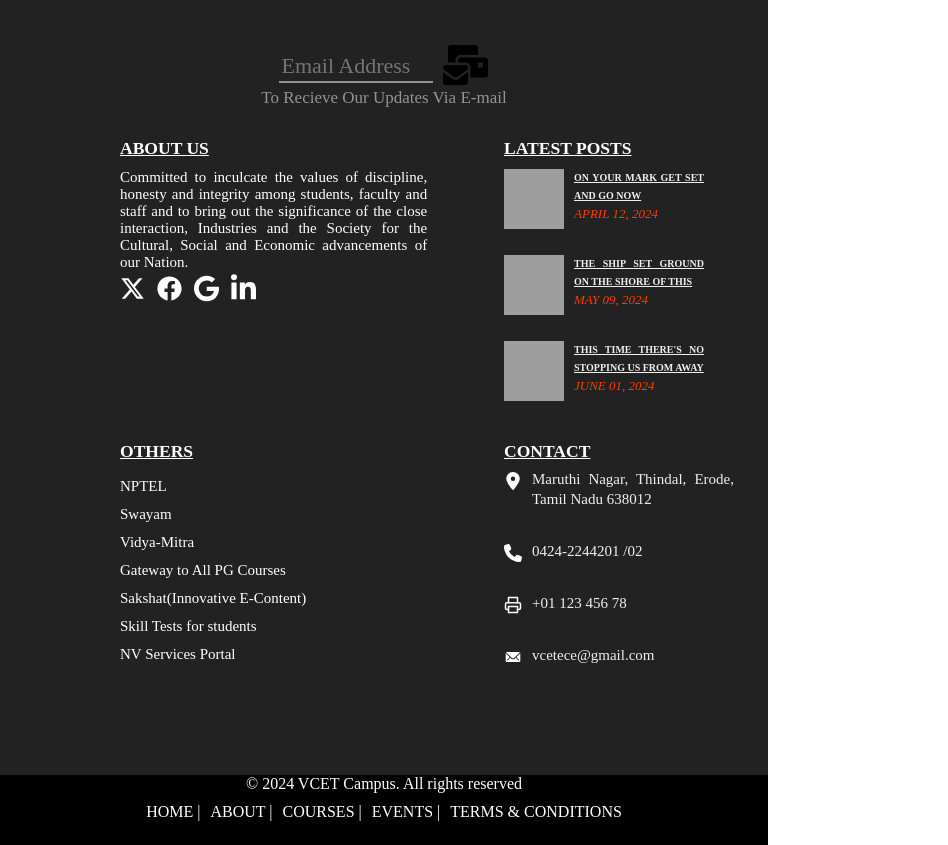
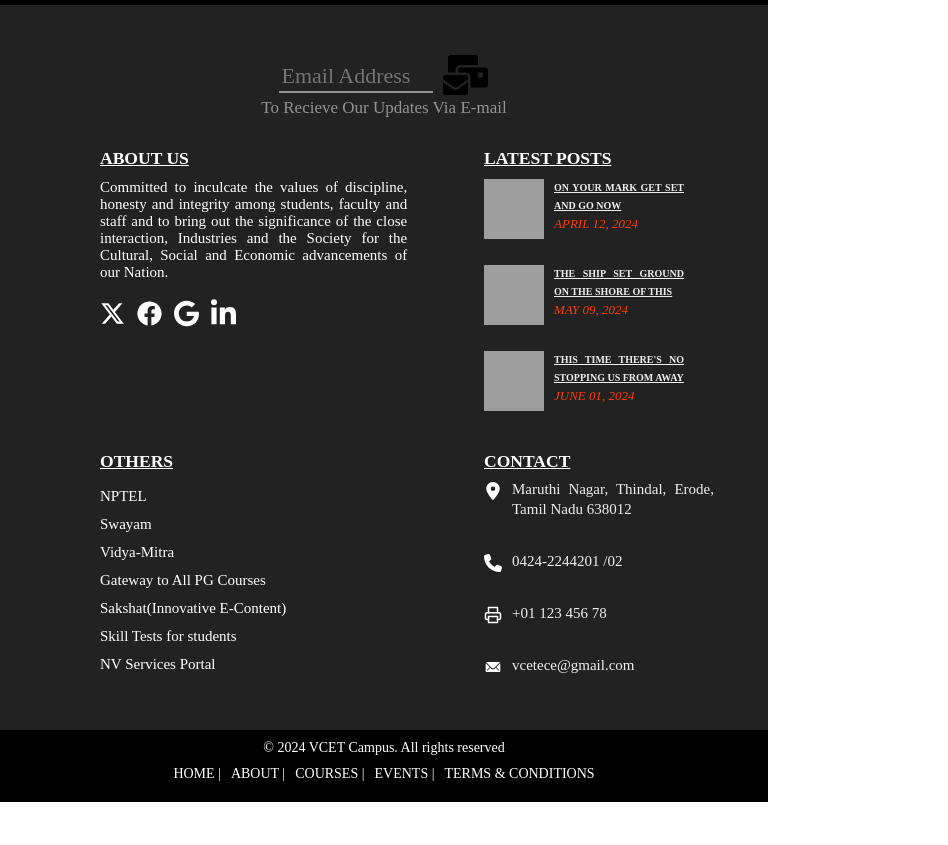
Before and after one commit to gowtham-rajkumar/vcet-website-fe, a React (Create React App) app: page / in a window 768 px wide. Shown: the part 3180-4025 px from the top of the page, 948 px wide, since content can reach past the window. After the commit the page ends 3982 px from the top, so only its background shows below. Built offline with nearby package versions, Linux system fonts and the light colour scheme; grey boxes are pictures that could not be loaded.

Commit message:
git commit

```diff
--- a/package.json
+++ b/package.json
@@ -14,9 +14,13 @@
     "react-multi-carousel": "^2.8.4",
     "react-responsive-carousel": "^3.2.23",
 <<<<<<< HEAD
+<<<<<<< HEAD
     "react-router-dom": "^6.22.2",
 =======
 >>>>>>> 9d598e0 (gokul complete about section)
+=======
+    "react-router-dom": "^6.22.2",
+>>>>>>> 5c12360 (changes occured)
     "react-scripts": "5.0.1",
     "react-swipeable": "^7.0.1",
     "web-vitals": "^2.1.4"
--- a/src/FooterStyles.css
+++ b/src/FooterStyles.css
@@ -1,7 +1,6 @@
 .Footer-Container {
     background-color: #000;
-    height: fit-content;
-    padding: 50px 0px 10px 0px;
+    padding: 60px 0px 20px 0px;
 }
 
 .Footer-Section {
@@ -76,7 +75,9 @@ input:focus {
 
 .abt-p {
     font-size: 15px;
+    margin-bottom: 15px;
 }
+
 
 .socio-img svg {
     height: 35px;
@@ -203,6 +204,7 @@ input:focus {
   }
 
   .footer-cr{
+    margin-top: 10px;
     margin-bottom: 10px;
   }
 
@@ -226,15 +228,6 @@ input:focus {
 
 @media (max-width: 768px) {
 
-    .Footer-Container {
-        height: 1330px;
-        width: 100%;
-    }
-
-    .Footer-Section {
-        height: 1240px;
-    }
-
     .form-mail {
         display: flex;
         align-items: center;
@@ -253,8 +246,8 @@ input:focus {
     }
 
     svg {
-        height: 35px;
-        width: 25px;
+        height: 33px;
+        width: 23px;
     }
 
     .detail-section {
@@ -280,10 +273,6 @@ input:focus {
         margin-bottom: 20px;
     }
 
-    .about p {
-        text-align: justify;
-    }
-
     .post {
         margin-left: 50px;
         display: flex;
@@ -303,22 +292,18 @@ input:focus {
     .contact {
         margin-left: 50px;
     }
+
+    .footer-bottom{
+        font-size: 14px;
+    }
 }
 
 @media screen and (min-width:768px) and (max-width: 1023px) {
     .detail-section {
-        padding-left: 100px;
-        padding-right: 80px;
+        padding-left: 80px;
+        padding-bottom: 0px;
         justify-content: center;
         flex-wrap: wrap;
-    }
-
-    .Footer-Container {
-        height: 840px;
-    }
-
-    .Footer-Section {
-        height: 780px;
     }
 
     .detail {
--- a/src/pages/About.js
+++ b/src/pages/About.js
@@ -21,11 +21,11 @@ const About = () => {
       <div className="aboutImage">
         <h1>About us</h1>
       </div>
-      <div className="subNav-container">
-        <div className="heading">
+      <div className="subNav-containers">
+        <div className="headings">
           <h2>About Us</h2>
         </div>
-        <div className="contact-elements">
+        <div className="contact-element">
           <ul>
             <li>
               <a href="#">Home</a>
```
Also changed, not shown: src/pages/AboutStyle.css (+4 -4 lines), 1 other file (tests, documents, lock files or other folders).
